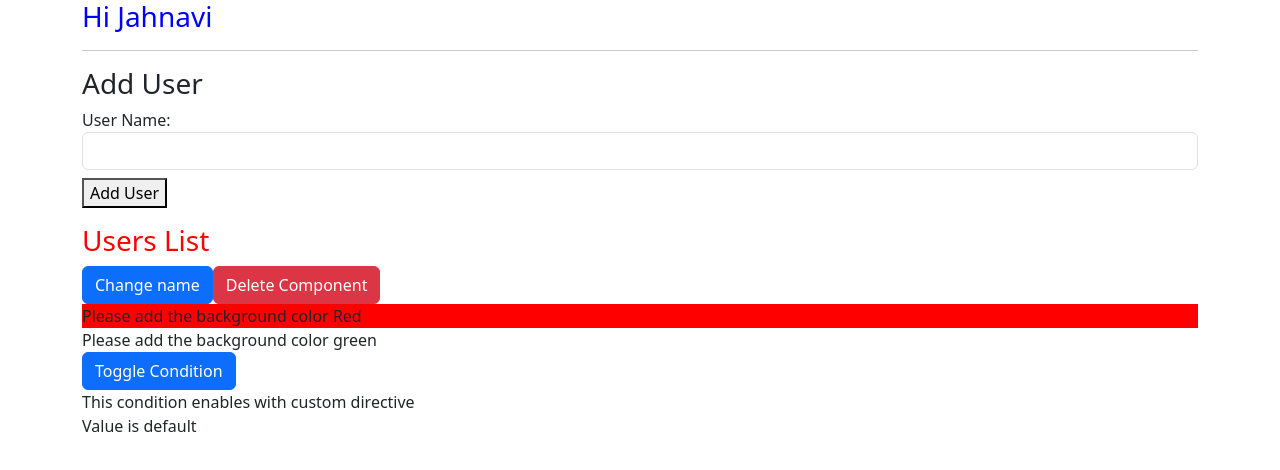
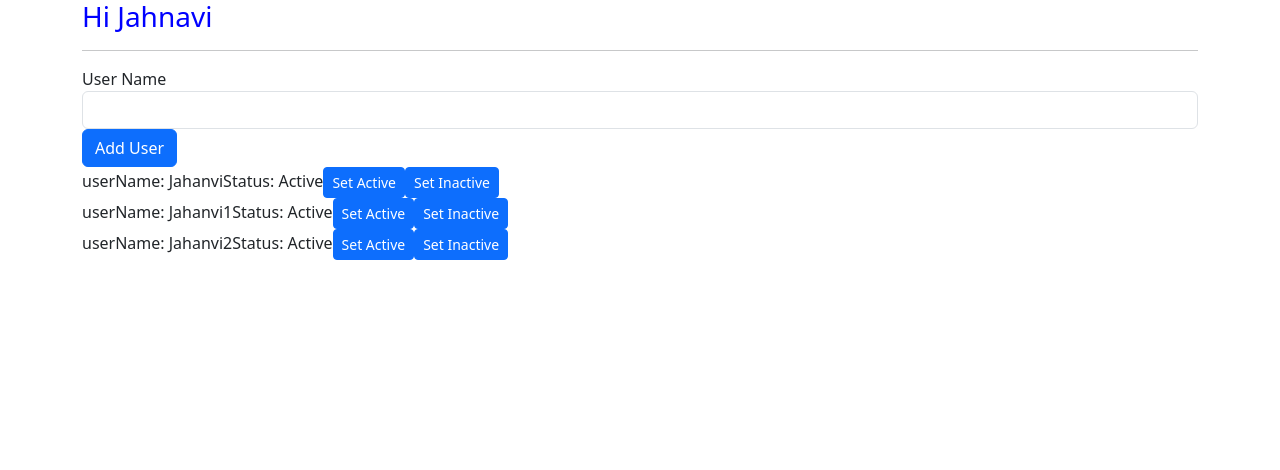
Before and after one commit to jahnavigunda/angular-basics, an Angular app: page / in a window 1280 px wide. Shown: the top 470 px of the page. Built offline with nearby package versions, Linux system fonts and the light colour scheme.

Commit message:
pass data from service to component

```diff
--- a/src/app/app.component.html
+++ b/src/app/app.component.html
@@ -4,7 +4,13 @@
     <h3>Hi Jahnavi</h3>
   <hr />
     <!-- <app-users></app-users> -->
-    <app-userspc></app-userspc>
+    <!-- <app-userspc></app-userspc> -->
+    <app-adduser></app-adduser>
+    <app-userpc
+       *ngFor="let user of users; let i = index"
+       [userandstatus]="user"
+       [id]=i></app-userpc>
+
   </div>
 </div>
 </div>
--- a/src/app/app.component.ts
+++ b/src/app/app.component.ts
@@ -1,10 +1,20 @@
-import { Component } from '@angular/core';
+import { Component, OnInit } from '@angular/core';
+import { UserService } from './services/user.service';
 
 @Component({
   selector: 'app-root',
   templateUrl: './app.component.html',
-  styleUrls: ['./app.component.css']
+  styleUrls: ['./app.component.css'],
+  providers:[UserService]
 })
-export class AppComponent {
+export class AppComponent implements OnInit{
   title = 'angular-basics';
+users: {name:string, status:string}[] = [];
+
+  constructor(private userService: UserService){}
+
+  ngOnInit(): void {
+    this.users = this.userService.users;
+  }
+
 }
--- /dev/null
+++ b/src/app/services/user.service.ts
@@ -0,0 +1,23 @@
+import { Injectable } from '@angular/core';
+
+@Injectable({
+  providedIn: 'root'
+})
+export class UserService {
+
+  constructor() { }
+
+  users = [
+    {name: 'Jahanvi', status:'Active'},
+    {name: 'Jahanvi1', status:'Active'},
+    {name: 'Jahanvi2', status:'Active'},
+
+  ];
+
+  addUser(name:string, status:string){
+    this.users.push({name, status});
+  }
+  onUpdateStatus(id: number, status:string){
+    this.users[id].status = status;
+  }
+}
--- a/src/app/userParentChild/adduser/adduser.component.html
+++ b/src/app/userParentChild/adduser/adduser.component.html
@@ -1,8 +1,18 @@
-<div class="form-group">
+<!-- <div class="form-group">
     <h3>Add User</h3>
     <label> User Name: </label>
     <input type="text" class="form-control"  #userInput />
     <div class="mt-2">
         <button class="btn-btn-primary" (click)="onUserAdded()">Add User</button>
     </div>
+</div> -->
+
+<div class="row">
+    <div class="col-md-12">
+        <div class="form-group">
+            <label for="">User Name</label>
+            <input type="text" class="form-control" [(ngModel)]="userName" />
+        </div>
+        <div><button class="btn btn-primary">Add User</button></div>
+    </div>
 </div>
--- a/src/app/userParentChild/adduser/adduser.component.ts
+++ b/src/app/userParentChild/adduser/adduser.component.ts
@@ -1,11 +1,12 @@
 import { Component, ElementRef, EventEmitter, OnInit, Output, ViewChild } from '@angular/core';
 import { LoggingService } from 'src/app/services/logging.service';
+import { UserService } from 'src/app/services/user.service';
 
 @Component({
   selector: 'app-adduser',
   templateUrl: './adduser.component.html',
   styleUrls: ['./adduser.component.css'],
-  providers: [LoggingService],
+  providers: [LoggingService, UserService],
 })
 export class AdduserComponent implements OnInit{
 
@@ -13,7 +14,7 @@ userName: string='';
 @Output() userAdded = new EventEmitter<string>();
 
 @ViewChild('userInput') userInput: ElementRef | undefined;
-constructor(private loggingService: LoggingService) {
+constructor(private loggingService: LoggingService, private userSerivce: UserService) {
 }
 ngOnInit(): void {
 }
@@ -22,4 +23,7 @@ onUserAdded(){
   this.loggingService.logToConsole('User is added: '+this.userName);
 }
 
+onAdduser(){
+  this.userSerivce.addUser(this.userName, 'active');
 }
+}
--- a/src/app/userParentChild/userpc/userpc.component.html
+++ b/src/app/userParentChild/userpc/userpc.component.html
@@ -1,4 +1,18 @@
 <!-- <div>User name is {{userName}}</div> -->
+<!-- <div>
+    <ng-content></ng-content>
+</div> -->
+
 <div>
-    <ng-content></ng-content>
+    <span>userName: {{userandstatus.name}}</span>
+    <span>Status: {{userandstatus.status}}</span>
+    <span>
+        <button class="btn btn-sm btn-primary" (click)="onUpdateStatus('active')">
+            Set Active
+        </button>
+        <button class="btn btn-sm btn-primary" (click)="onUpdateStatus('inactive')">
+            Set Inactive
+        </button>
+
+    </span>
 </div>
--- a/src/app/userParentChild/userpc/userpc.component.ts
+++ b/src/app/userParentChild/userpc/userpc.component.ts
@@ -1,18 +1,27 @@
 import { AfterContentChecked, AfterContentInit, AfterViewChecked, AfterViewInit, Component, ContentChild, DoCheck, ElementRef, Input, OnChanges, OnDestroy, OnInit, SimpleChanges } from '@angular/core';
+import { UserService } from 'src/app/services/user.service';
 
 @Component({
   selector: 'app-userpc',
   templateUrl: './userpc.component.html',
-  styleUrls: ['./userpc.component.css']
+  styleUrls: ['./userpc.component.css'],
+  providers:[UserService]
 })
 export class UserpcComponent implements OnInit, OnChanges, DoCheck, AfterContentInit, AfterContentChecked, AfterViewInit, AfterViewChecked, OnDestroy{
 
 @Input('user') userName : string | undefined ;
+@Input() id!: number;
 @Input() name : string | undefined;
 @ContentChild('userParagraph') userParagraph: ElementRef | undefined;
-constructor(){}
 
 
+  @Input()
+  userandstatus!: { name: string; status: string; };
+constructor(private userService: UserService){}
+
+ onUpdateStatus(status:string){
+    this.userService.onUpdateStatus(this.id, status);
+ }
   ngOnChanges(changes: SimpleChanges) {
     // console.log('ngOnchanges called');
     // console.log(changes);
@@ -22,6 +31,7 @@ ngOnInit(): void {
   // console.log('ngOnInit called');
   // console.log(this.userParagraph);
 }
+
 ngDoCheck() {
   // console.log('ngDocheck called');
 }
```
Also changed, not shown: 1 other file (tests, documents, lock files or other folders).
